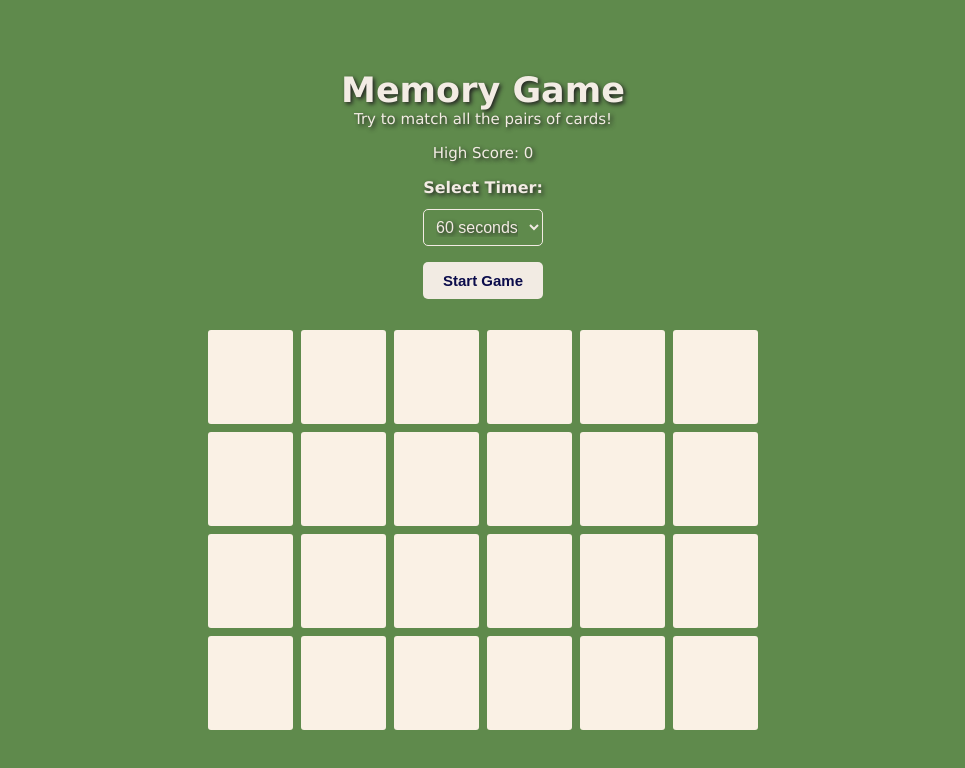
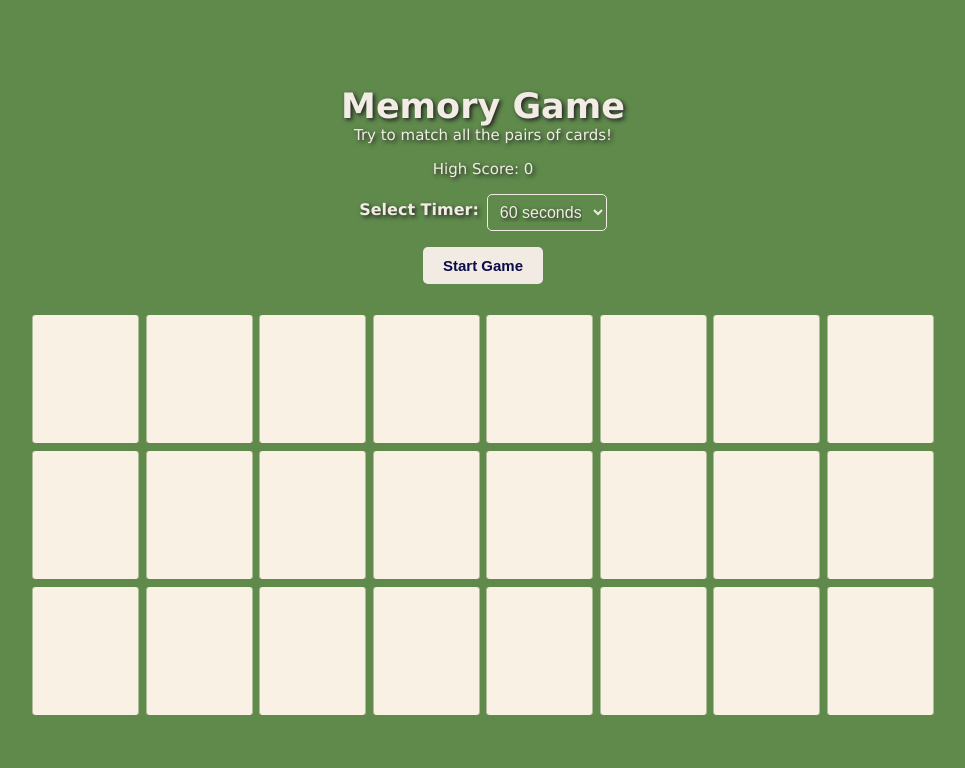
Before and after one commit to jorge-santoss/MemoryCard, a React (Vite) app: page / in a window 1280 px wide. Shown: the top 768 px of the page, without its empty margins (157-1122 px from the left). Built offline with nearby package versions, Linux system fonts and the light colour scheme.

Commit message:
Responsive update

```diff
--- a/src/App.css
+++ b/src/App.css
@@ -36,10 +36,10 @@ h3{
 
 .container {
   height: 400px;
-  width: 550px;
+  width: 900px;
   display: grid;
-  grid-template-columns: repeat(6, 1fr);
-  grid-template-rows: repeat(4, 1fr);
+  grid-template-columns: repeat(8, 1fr);
+  grid-template-rows: repeat(3, 1fr);
   gap: .5em;
 }
 
@@ -52,6 +52,7 @@ h3{
   transform: rotateY(180deg);
   animation:2s hideCard linear;
   transition:transform 0.5s;
+
 }
 @keyframes hideCard{
   0%, 70%{
@@ -175,8 +176,8 @@ h3{
   max-width: 250px; */
   /* margin: 1rem auto; */
   display: flex;
-  flex-direction: column;
-  /* justify-content: center; */
+  flex-direction: row;
+  justify-content: center;
   align-items: center;
   gap: .5rem;
   font-size: 1rem;
```
